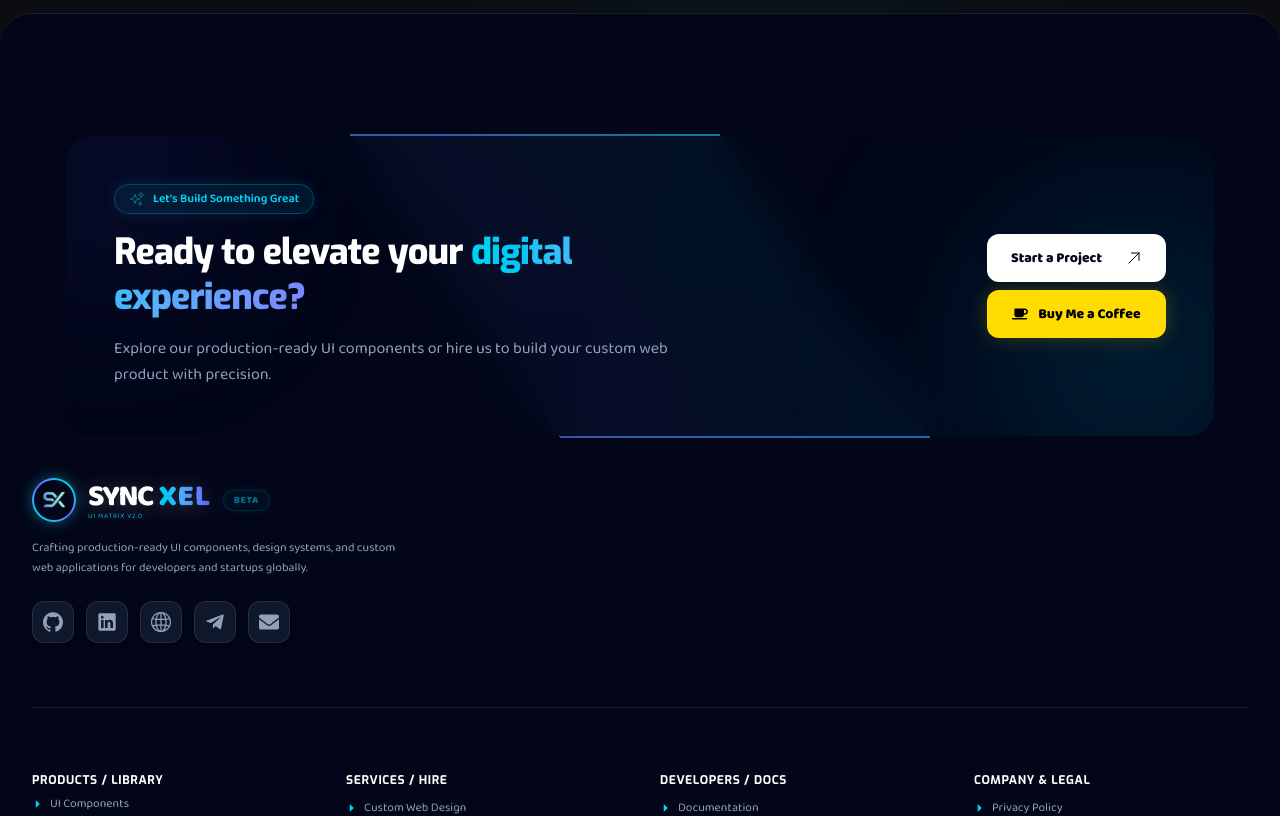
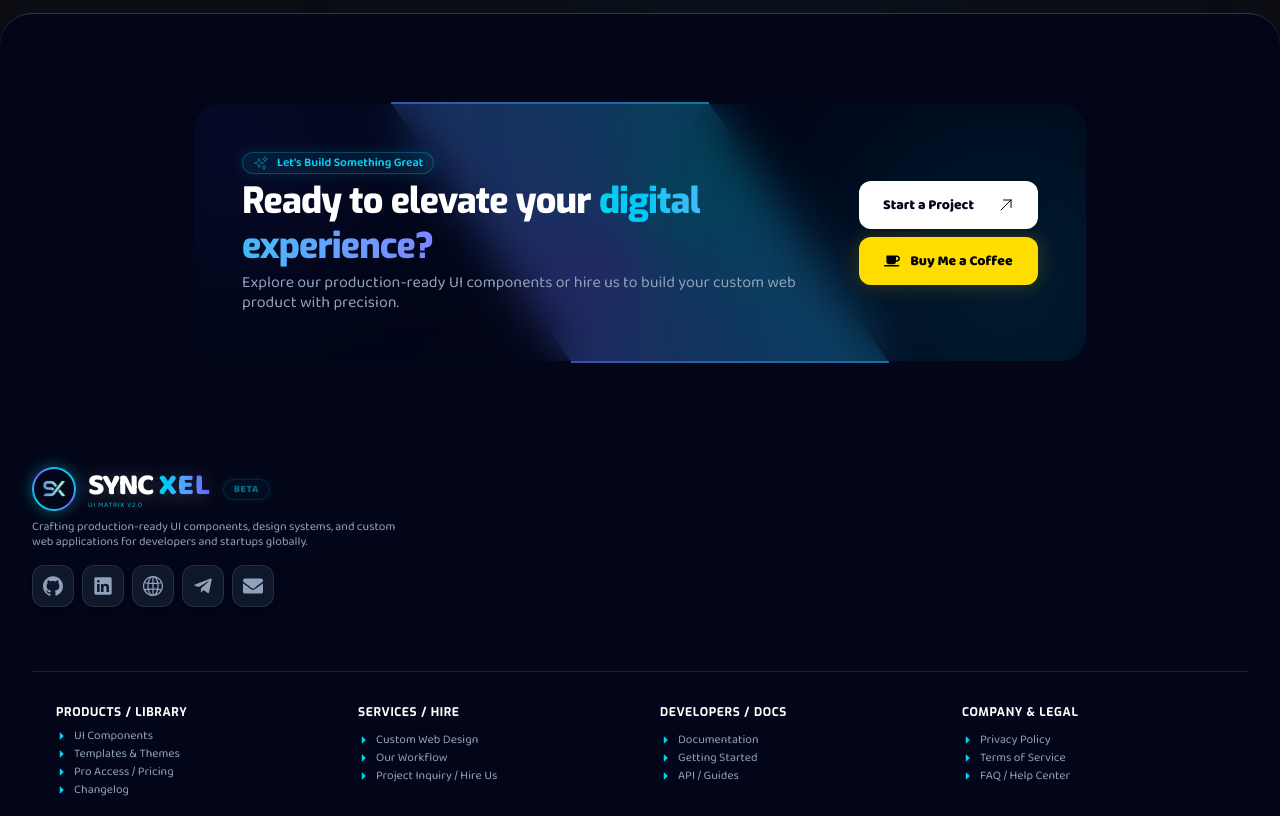
Before and after one commit to lakshan-beast/SyncXel, a React (Vite) app: page / in a window 1280 px wide. Shown: the part 7960-8776 px from the top of the page. Built offline with nearby package versions, Linux system fonts and the light colour scheme.

Commit message:
feat: update Footer component styling for improved layout and readability

```diff
--- a/src/components/Footer.jsx
+++ b/src/components/Footer.jsx
@@ -45,7 +45,7 @@ export default function Footer() {
   const currentYear = new Date().getFullYear();
 
   return (
-    <footer className="relative bg-slate-950 pt-0 md:pt-20 pb-10 px-4 sm:px-8 border-t border-white/10 overflow-hidden rounded-t-4xl">
+    <footer className="relative bg-slate-950 pt-0 md:pt-12 pb-10 px-4 sm:px-8 border-t border-white/20 overflow-hidden rounded-t-4xl">
       <motion.div
         className="max-w-7xl mx-auto space-y-16 relative z-10"
         variants={containerVariants}
@@ -55,31 +55,31 @@ export default function Footer() {
         {/* 1. TOP BIG HIGH CONTRAST CTA BOX WITH ANIMATED BORDER */}
         <motion.div
           variants={itemVariants}
-          className="relative rounded-4xl p-0.5 overflow-hidden group max-w-6xl mx-auto my-10">
+          className="relative rounded-4xl p-0.5 overflow-hidden group max-w-6xl lg:max-w-4xl mx-auto my-10">
           {/* 🌟 1. DUWANA BORDER EFFECT (Animated Rotating Gradient) */}
           <div className="absolute inset-0 bg-[conic-gradient(from_0deg_at_50%_50%,#06b6d4_0%,#6366f1_50%,#06b6d4_100%)] opacity-70 animate-[spin_6s_linear_infinite] group-hover:opacity-100 transition-opacity" />
 
           {/* 🌟 2. INNER CONTENT BOX (Dark Background over Border) */}
-          <div className="relative rounded-[calc(1.5rem-1px)] bg-slate-950/90 backdrop-blur-xl p-8 md:p-12 overflow-hidden flex flex-col md:flex-row items-center justify-between gap-8 z-10">
+          <div className="relative rounded-[calc(1.5rem-1px)] bg-slate-950/50 backdrop-blur-xl p-8 md:p-12 overflow-hidden flex flex-col md:flex-row items-center justify-between gap-8 z-10">
             {/* Radial Background Glow */}
             <div className="absolute -right-20 -bottom-20 w-80 h-80 bg-cyan-500/15 rounded-full blur-[100px] pointer-events-none" />
             <div className="absolute -left-20 -top-20 w-60 h-60 bg-indigo-500/10 rounded-full blur-[90px] pointer-events-none" />
 
             {/* Left Text Box */}
-            <div className="space-y-4 max-w-xl text-center md:text-left z-10">
-              <div className="inline-flex items-center space-x-2 px-3.5 py-1.5 rounded-full bg-cyan-500/10 border border-cyan-500/30 text-cyan-400 text-xs font-semibold shadow-[0_0_15px_rgba(6,182,212,0.15)]">
+            <div className="space-y-1 max-w-xl text-center md:text-left z-10">
+              <div className="inline-flex items-center space-x-2 px-2.5 py-0.5 rounded-full bg-cyan-500/10 border border-cyan-500/30 text-cyan-400 text-xs font-semibold shadow-[0_0_15px_rgba(6,182,212,0.15)]">
                 <HiOutlineSparkles className="w-4 h-4 animate-pulse" />
                 <span>Let's Build Something Great</span>
               </div>
 
               <h2 className="text-3xl md:text-4xl font-extrabold text-white tracking-tight leading-tight">
                 Ready to elevate your{" "}
-                <span className="bg-gradient-to-r from-cyan-400 to-indigo-400 bg-clip-text text-transparent">
+                <span className="bg-linear-to-r from-cyan-400 to-indigo-400 bg-clip-text text-transparent">
                   digital experience?
                 </span>
               </h2>
 
-              <p className="text-slate-400 text-sm md:text-base leading-relaxed">
+              <p className="text-slate-400 text-sm md:text-base leading-tight">
                 Explore our production-ready UI components or hire us to build
                 your custom web product with precision.
               </p>
@@ -109,7 +109,7 @@ export default function Footer() {
         </motion.div>
 
         {/* Brand Column */}
-        <div className="col-span-2 space-y-4">
+        <div className="col-span-2 space-y-2 mt-26 ">
           <Link
             to="/"
             className="flex items-center space-x-3 cursor-pointer group">
@@ -155,13 +155,13 @@ export default function Footer() {
             </span>
           </Link>
 
-          <p className="text-xs text-slate-400 max-w-sm leading-relaxed">
+          <p className="text-xs text-slate-400 max-w-sm leading-tight">
             Crafting production-ready UI components, design systems, and custom
             web applications for developers and startups globally.
           </p>
 
           {/* Social Icons */}
-          <div className="flex items-center space-x-3 pt-2">
+          <div className="flex items-center space-x-2 pt-2">
             <a
               href="https://github.com/lakshan-beast"
               target="_blank"
@@ -208,111 +208,13 @@ export default function Footer() {
         {/* 2. MIDDLE FOOTER LINKS GRID */}
         <motion.div
           variants={itemVariants}
-          className="grid grid-cols-1 md:grid-cols-4 gap-10 pt-20 md:pt-16 border-t border-white/10 ">
-          {/* Nav Links */}
-          {/* <div></div>
-          <div>
-            <h4 className="text-xs font-bold uppercase tracking-wider text-white mb-4">
-              Library
-            </h4>
-            <ul className="space-y-2 text-xs text-slate-400">
-              <li>
-                <a
-                  href="#components"
-                  className="hover:text-white transition-colors flex items-center gap-1.5 group">
-                  <FaCaretRight className="text-cyan-400 transition-transform group-hover:translate-x-0.5" />
-                  UI Components
-                </a>
-              </li>
-              <li>
-                <a
-                  href="#templates"
-                  className="hover:text-white transition-colors flex items-center gap-1.5 group">
-                  <FaCaretRight className="text-cyan-400 transition-transform group-hover:translate-x-0.5" />
-                  Templates
-                </a>
-              </li>
-              <li>
-                <a
-                  href="#pricing"
-                  className="hover:text-white transition-colors flex items-center gap-1.5 group">
-                  <FaCaretRight className="text-cyan-400 transition-transform group-hover:translate-x-0.5" />
-                  Pro Access
-                </a>
-              </li>
-            </ul>
-          </div>
-
-          <div>
-            <h4 className="text-xs font-bold uppercase tracking-wider text-white mb-4">
-              Services
-            </h4>
-            <ul className="space-y-2 text-xs text-slate-400">
-              <li>
-                <a
-                  href="#hire"
-                  className="hover:text-white transition-colors flex items-center gap-1.5 group">
-                  <FaCaretRight className="text-cyan-400 transition-transform group-hover:translate-x-0.5" />
-                  Custom Web Design
-                </a>
-              </li>
-              <li>
-                <a
-                  href="#how-it-works"
-                  className="hover:text-white transition-colors flex items-center gap-1.5 group">
-                  <FaCaretRight className="text-cyan-400 transition-transform group-hover:translate-x-0.5" />
-                  Workflow
-                </a>
-              </li>
-              <li>
-                <a
-                  href="#hire"
-                  className="hover:text-white transition-colors flex items-center gap-1.5 group">
-                  <FaCaretRight className="text-cyan-400 transition-transform group-hover:translate-x-0.5" />
-                  Project Inquiry
-                </a>
-              </li>
-            </ul>
-          </div>
-
-          <div>
-            <h4 className="text-xs font-bold uppercase tracking-wider text-white mb-4">
-              Support
-            </h4>
-            <ul className="space-y-2 text-xs text-slate-400">
-              <li>
-                <Link
-                  to="/docs"
-                  className="hover:text-white transition-colors flex items-center gap-1.5 group">
-                  <FaCaretRight className="text-cyan-400 transition-transform group-hover:translate-x-0.5" />
-                  Documentation
-                </Link>
-              </li>
-              <li>
-                <a
-                  href="/legal"
-                  className="hover:text-white transition-colors flex items-center gap-1.5 group">
-                  <FaCaretRight className="text-cyan-400 transition-transform group-hover:translate-x-0.5" />
-                  Privacy Policy
-                </a>
-              </li>
-              <li>
-                <a
-                  href="#terms"
-                  className="hover:text-white transition-colors flex items-center gap-1.5 group">
-                  <FaCaretRight className="text-cyan-400 transition-transform group-hover:translate-x-0.5" />
-                  Terms of Service
-                </a>
-              </li>
-            </ul>
-          </div> */}
-
+          className="grid grid-cols-1 md:grid-cols-4 gap-10 pt-10 md:pt-8 px-6  border-t border-white/10">
           {/* 1. Products / Library */}
           <div className="flex flex-col space-y-2">
             <h4 className="text-xs font-bold uppercase tracking-wider text-white">
               Products / Library
             </h4>
-            <ul className="space-y-2.5 text-xs text-slate-400 flex flex-col">
+            <ul className="space-y-0.5 text-xs text-slate-400 flex flex-col">
               <li>
                 <Link
                   to="/components"
@@ -353,7 +255,7 @@ export default function Footer() {
             <h4 className="text-xs font-bold uppercase tracking-wider text-white">
               Services / Hire
             </h4>
-            <ul className="space-y-2.5 text-xs text-slate-400 flex flex-col">
+            <ul className="space-y-0.5 text-xs text-slate-400 flex flex-col">
               <li>
                 <a
                   href="/#services"
@@ -386,7 +288,7 @@ export default function Footer() {
             <h4 className="text-xs font-bold uppercase tracking-wider text-white">
               Developers / Docs
             </h4>
-            <ul className="space-y-2.5 text-xs text-slate-400 flex flex-col">
+            <ul className="space-y-0.5 text-xs text-slate-400 flex flex-col">
               <li>
                 <Link
                   to="/docs"
@@ -419,7 +321,7 @@ export default function Footer() {
             <h4 className="text-xs font-bold uppercase tracking-wider text-white">
               Company & Legal
             </h4>
-            <ul className="space-y-2.5 text-xs text-slate-400 flex flex-col">
+            <ul className="space-y-0.5 text-xs text-slate-400 flex flex-col">
               <li>
                 <Link
                   to="/legal"
```
